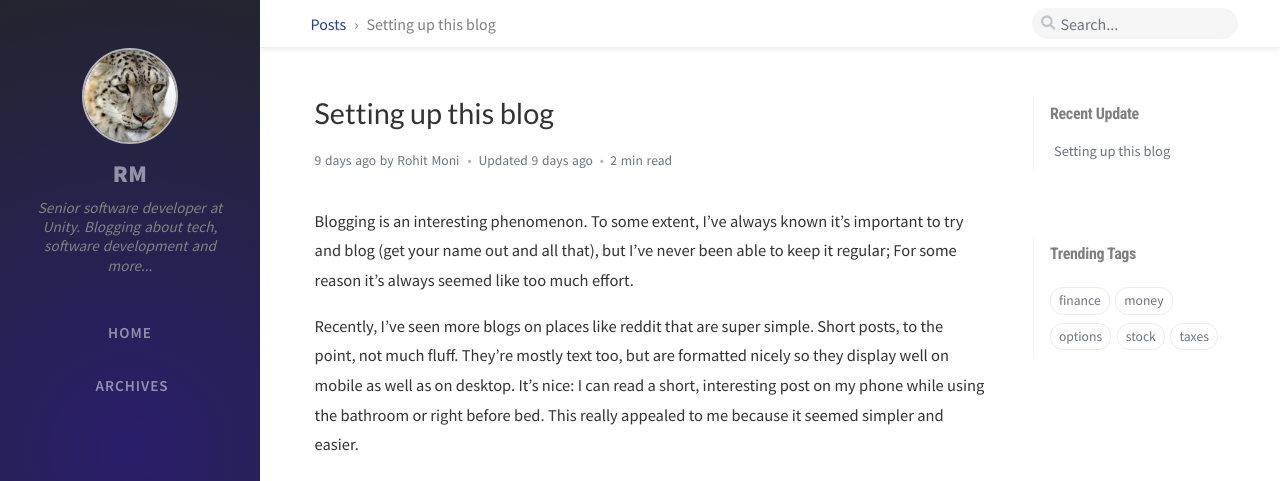
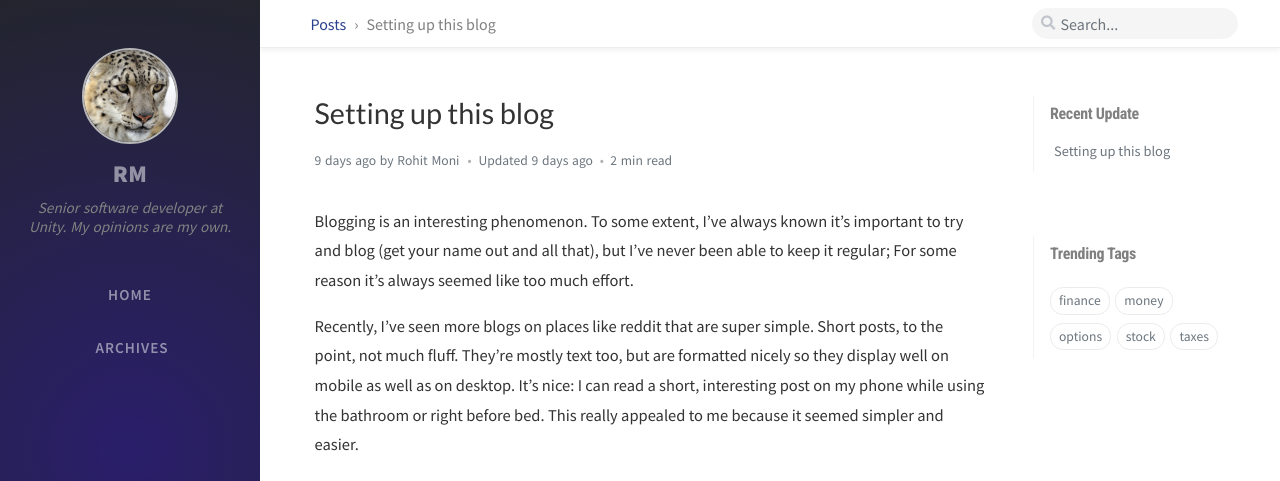
Before and after one commit to RohitMoni/blog.moni.dev, a Jekyll site: the page built from _posts/2020-12-20-setting-up-this-blog.md, in a window 1280 px wide. Shown: the top 481 px of the page. Built offline with Jekyll 4.4.1, drawn with Linux system fonts in a browser that asks for light colours; nearby versions of some CDN libraries; comment, search, counter and statistics services are not loaded.

Commit message:
Amending subtitle

```diff
--- a/_config.yml
+++ b/_config.yml
@@ -5,7 +5,7 @@
 # --------------------------
 title: RM                          # the main title
 
-tagline: Senior software developer at Unity. Blogging about tech, software development and more...  # it will display as the sub-title
+tagline: Senior software developer at Unity. My opinions are my own.  # it will display as the sub-title
 
 description: >-                        # used by seo meta and the atom feed
   Blogging about whatever I want to blog about
```
